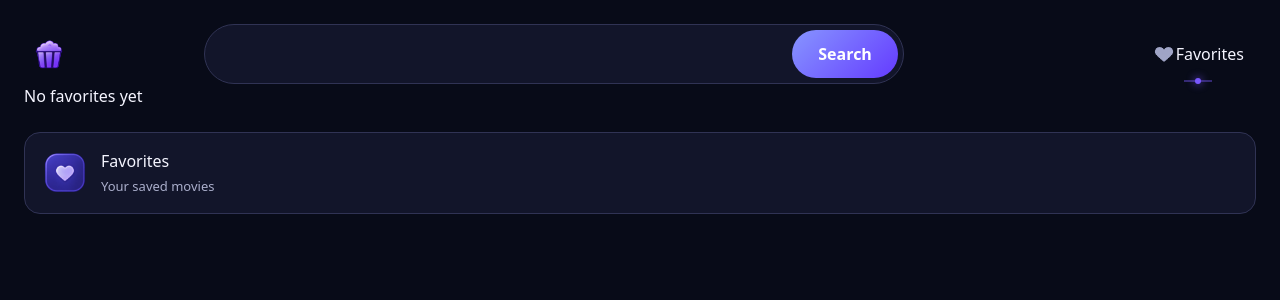
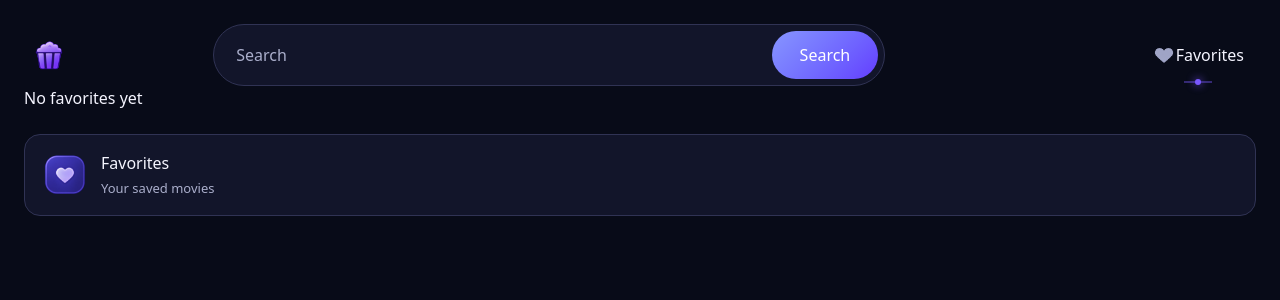
Before and after one commit to AntreasChristoforou/movie-explorer, a React (Vite) app: page /favorites in a window 1280 px wide. Shown: the top 300 px of the page. Built offline with nearby package versions, Linux system fonts and the light colour scheme.

Commit message:
Restyle SearchBar with Tailwind and submit on Enter

```diff
--- a/src/App.css
+++ b/src/App.css
@@ -46,43 +46,8 @@ input {
     gap: 24px;
     width: 100%;
 }
-.search-bar{
-    background-color: var(--surface);
-    display: flex;
-    flex :1;
-    max-width: 700px;
-    min-width: 0;
-    border: 1px solid var(--border);
-    margin: 0 auto;
-    padding: 5px;
-    gap: 12px;
-    border-radius: 999px;
-}
 
-.input-bar{
-    background: none;
-    flex: 1;
-    min-width: 0;
-    padding: 10px 16px;
-    color:inherit;
-    border: none;
-    outline: none;
 
-}
-
-.search-bar:focus-within{
-    border-color: var(--accent)
-}
-
-.search-button{
-    background: linear-gradient(135deg, #8795ff, #643bff);
-    color: white;
-    font-weight: 600;
-    border: none;
-    padding: 12px 26px;
-    border-radius: 999px;
-    cursor: pointer;
-}
 
 .home-icon{
     width: 50px;
--- a/src/SearchBar.tsx
+++ b/src/SearchBar.tsx
@@ -1,6 +1,5 @@
 import { useState } from 'react'
 
-import './App.css'
 
 type SearchBarProps ={
     handleSearch : (text : string) => void;
@@ -11,11 +10,17 @@ type SearchBarProps ={
 function SearchBar({handleSearch} : SearchBarProps) {
 const [text, setText] = useState("");
 
+function handleSubmit(e: React.FormEvent<HTMLFormElement>) {
+    e.preventDefault();
+    if(text.trim()==="") return;
+    handleSearch(text);
+  }
+
   return(
-    <div className="search-bar">
-    <input className="input-bar" value={text} onChange={(e: React.ChangeEvent<HTMLInputElement>) => setText(e.target.value)}/>
-    <button className="search-button"onClick={() => handleSearch(text)}>Search</button>
-    </div>
+    <form onSubmit={handleSubmit} className="bg-surface transition flex flex-1 max-w-2xl min-w-0 border border-border mx-auto p-1.5 gap-3 rounded-full focus-within:border-accent">
+    <input placeholder="Search" aria-label="Search movies" className="flex-1 min-w-0 py-2.5 px-4 text-inherit outline-none placeholder:text-muted " value={text} onChange={(e) => setText(e.target.value)}/>
+    <button type="submit" className="bg-linear-135 from-[#8795ff] to-[#643bff] text-white font-semibold py-3 px-7 rounded-full cursor-pointer hover:brightness-110">Search</button>
+    </form>
   )
 }
 
```
